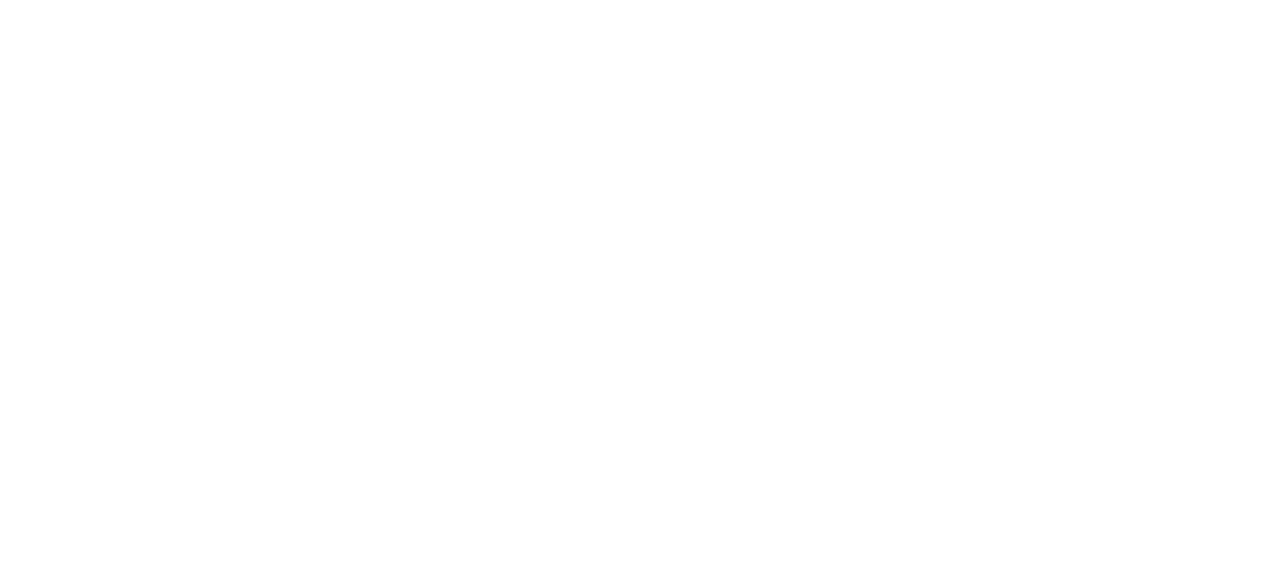
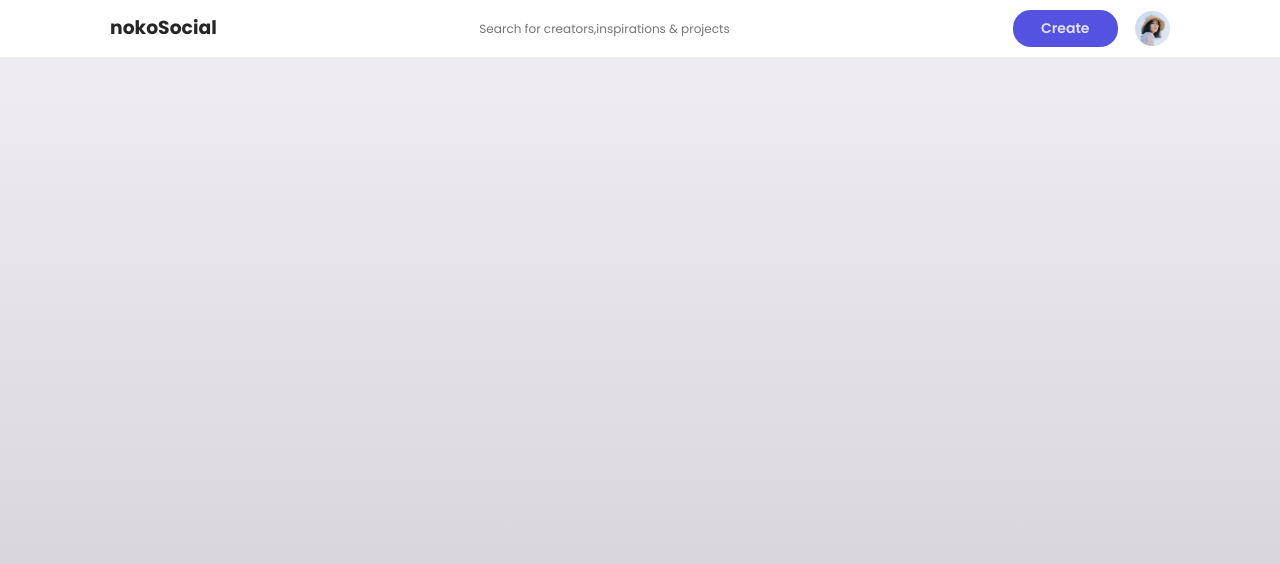
Before and after one commit to AbdulSamadCodes/Social-media-website-homePage-Tailwind-CSS-, a website: page index.html in a window 1280 px wide. Drawn offline with Linux system fonts and the light colour scheme.

Commit message:
Working on header

```diff
--- a/Styles/global__custom__properties.css
+++ b/Styles/global__custom__properties.css
@@ -1,4 +1,18 @@
 :root {
+  /* spacings */
+  --wrapper-container-padding:1rem 2rem;
+  --primary-btn-padding:0.8rem 2.8rem;
+
+  /* widths */
+  --wrapper-container-maxwidth:110rem;
+
+  /* typography */
+  --ff-Poppins: "Poppins", sans-serif;
+
   /* colors */
-  --body-bg:#F1EDF5;
+  --clr-body-bg:hsl(270, 29%, 95%),hsl(270, 6%, 81%);
+  --clr-white:hsl(0,100%,100%);
+  --clr-logo:hsl(0, 0%, 15%);
+  --clr-bg-primarybtn:hsl(241, 70%, 60%);
+  --clr-primarybtn:hsl(250, 72%, 93%);
 }
--- /dev/null
+++ b/Styles/main__styles.css
@@ -0,0 +1,23 @@
+/* general styles */
+.wrapper-container {
+  max-width: var(--wrapper-container-maxwidth);
+  padding: var(--wrapper-container-padding);
+}
+
+/* header */
+.header {
+  background-color: var(--clr-white);
+}
+
+.logo {
+  color: var(--clr-logo);
+}
+
+.user-profile {
+  width: 3.5rem;
+  aspect-ratio:1/1;
+}
+
+.header__searchbar::placeholder {
+  font-size:1.2rem;
+}
--- a/Styles/output.css
+++ b/Styles/output.css
@@ -1,4 +1,98 @@
-.bg-green-500 {
+.fixed {
+  position: fixed
+}
+
+.me-auto {
+  margin-inline-end: auto
+}
+
+.ms-auto {
+  margin-inline-start: auto
+}
+
+.block {
+  display: block
+}
+
+.flex {
+  display: flex
+}
+
+.w-full {
+  width: 100%
+}
+
+.flex-grow {
+  flex-grow: 1
+}
+
+.grow {
+  flex-grow: 1
+}
+
+.items-center {
+  align-items: center
+}
+
+.justify-between {
+  justify-content: space-between
+}
+
+.gap-2\.5 {
+  gap: 0.625rem
+}
+
+.gap-4 {
+  gap: 1rem
+}
+
+.gap-5 {
+  gap: 1.25rem
+}
+
+.gap-6 {
+  gap: 1.5rem
+}
+
+.gap-7 {
+  gap: 1.75rem
+}
+
+.gap-8 {
+  gap: 2rem
+}
+
+.overflow-hidden {
+  overflow: hidden
+}
+
+.rounded-full {
+  border-radius: 9999px
+}
+
+.bg-red-500 {
   --tw-bg-opacity: 1;
-  background-color: rgb(34 197 94 / var(--tw-bg-opacity))
+  background-color: rgb(239 68 68 / var(--tw-bg-opacity))
 }
+
+.text-3xl {
+  font-size: 1.875rem;
+  line-height: 2.25rem
+}
+
+.text-4xl {
+  font-size: 2.25rem;
+  line-height: 2.5rem
+}
+
+.font-semibold {
+  font-weight: 600
+}
+
+.font-bold {
+  font-weight: 700
+}
+
+.font-medium {
+  font-weight: 500
+}
--- a/Styles/reset.css
+++ b/Styles/reset.css
@@ -0,0 +1,75 @@
+*,
+*::after,
+*::before {
+  margin: 0;
+  padding: 0;
+  box-sizing: border-box;
+}
+
+*::before,
+*::after {
+  content: "";
+  position: absolute;
+}
+
+li {
+  list-style: none;
+}
+
+a {
+  text-decoration: none;
+  color: inherit;
+}
+
+button {
+  cursor: pointer;
+}
+
+button,
+a,
+span,
+input {
+  display: block;
+}
+
+img {
+  max-width: 100%;
+  display: block;
+  height: auto;
+}
+
+button,
+input {
+  background: none;
+  border: none;
+  outline: none;
+}
+
+form,
+input,
+button,
+select,
+option,
+textarea {
+  font: inherit;
+}
+
+:focus-visible {
+  outline: 2px solid black;
+  outline-offset: 0.3rem;
+}
+
+html {
+  scroll-behavior: smooth;
+  scroll-padding-top: 3rem;
+  scrollbar-width: thin;
+  font-size: 62.5%;
+}
+
+body {
+  background: linear-gradient(var(--clr-body-bg));
+  min-height: 100vh;
+  min-height: 100dvh;
+  font-size: 1.4rem;
+  font-family: var(--ff-Poppins);
+}
--- /dev/null
+++ b/Styles/reused_styles.css
@@ -0,0 +1,6 @@
+.primary-btn {
+  background-color:var(--clr-bg-primarybtn);
+  color:var(--clr-primarybtn);
+  padding:var(--primary-btn-padding);
+  border-radius:1.8rem;
+}
--- a/index.html
+++ b/index.html
@@ -5,14 +5,60 @@
     <meta name="viewport" content="width=device-width, initial-scale=1.0" />
     <title>Responive social media webiste</title>
 
+    <!-- google font link-->
+    <link rel="preconnect" href="https://fonts.googleapis.com" />
+    <link rel="preconnect" href="https://fonts.gstatic.com" crossorigin />
+    <link
+      href="https://fonts.googleapis.com/css2?family=Poppins:ital,wght@0,100;0,200;0,300;0,400;0,500;0,600;0,700;0,800;0,900;1,100;1,200;1,300;1,400;1,500;1,600;1,700;1,800;1,900&display=swap"
+      rel="stylesheet"
+    />
+
     <!-- tailwind css link -->
     <link rel="stylesheet" href="Styles/output.css" />
 
+    <!-- font awesome cdn -->
+    <link
+      rel="stylesheet"
+      href="https://cdnjs.cloudflare.com/ajax/libs/font-awesome/6.6.0/css/all.min.css"
+      integrity="sha512-Kc323vGBEqzTmouAECnVceyQqyqdsSiqLQISBL29aUW4U/M7pSPA/gEUZQqv1cwx4OnYxTxve5UMg5GT6L4JJg=="
+      crossorigin="anonymous"
+      referrerpolicy="no-referrer"
+    />
+
     <!-- custom css link -->
-
+    <link rel="stylesheet" href="Styles/global__custom__properties.css" />
+    <link rel="stylesheet" href="Styles/reset.css" />
+    <link rel="stylesheet" href="Styles/reused_styles.css" />
+    <link rel="stylesheet" href="Styles/main__styles.css" />
   </head>
 
   <body>
+    <!-- header -->
+    <header class="header fixed w-full">
+      <div
+        class="wrapper-container flex items-center justify-between me-auto ms-auto"
+      >
+        <div class="logo">
+          <a href="#" class="text-3xl font-bold">nokoSocial</a>
+        </div>
 
+        <div class="header__searchbar-wrapper flex items-center gap-8">
+          <input
+            type="text"
+            placeholder="Search for creators,inspirations & projects"
+            class="header__searchbar"
+          />
+        </div>
+
+        <div class="create-box flex items-center gap-7">
+          <button class="primary-btn create__btn font-semibold">Create</button>
+
+          <div class="user-profile overflow-hidden rounded-full">
+            <img src="images/profile-1.jpg" />
+          </div>
+        </div>
+      </div>
+    </header>
   </body>
+
 </html>
```
Also changed, not shown: Styles/input.css (renamed from Styles/main.css).
